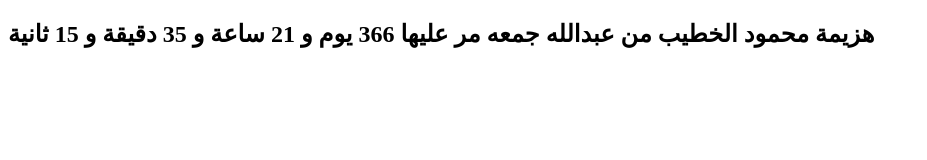
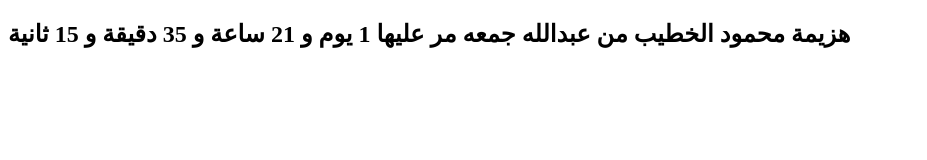
Before and after one commit to khaled777011/Repository-abdalla-gomaa, a plain HTML site: page index.html in a window 1280 px wide. Shown: the whole page, without its empty margins (0-927 px from the left). Drawn offline with Linux system fonts and the light colour scheme.

Commit message:
Update index.html

```diff
--- a/index.html
+++ b/index.html
@@ -12,7 +12,7 @@
 <script>
     function updateTime() {
         // حدد الوقت الأساسي للهزيمة
-        let eventTime = new Date("2024-02-28T00:00:00"); // عدل التاريخ هنا
+        let eventTime = new Date("2025-02-27T00:00:00"); // عدل التاريخ هنا
         let currentTime = new Date();
         let diff = Math.floor((currentTime - eventTime) / 1000); // الفارق بالثواني
 
```
